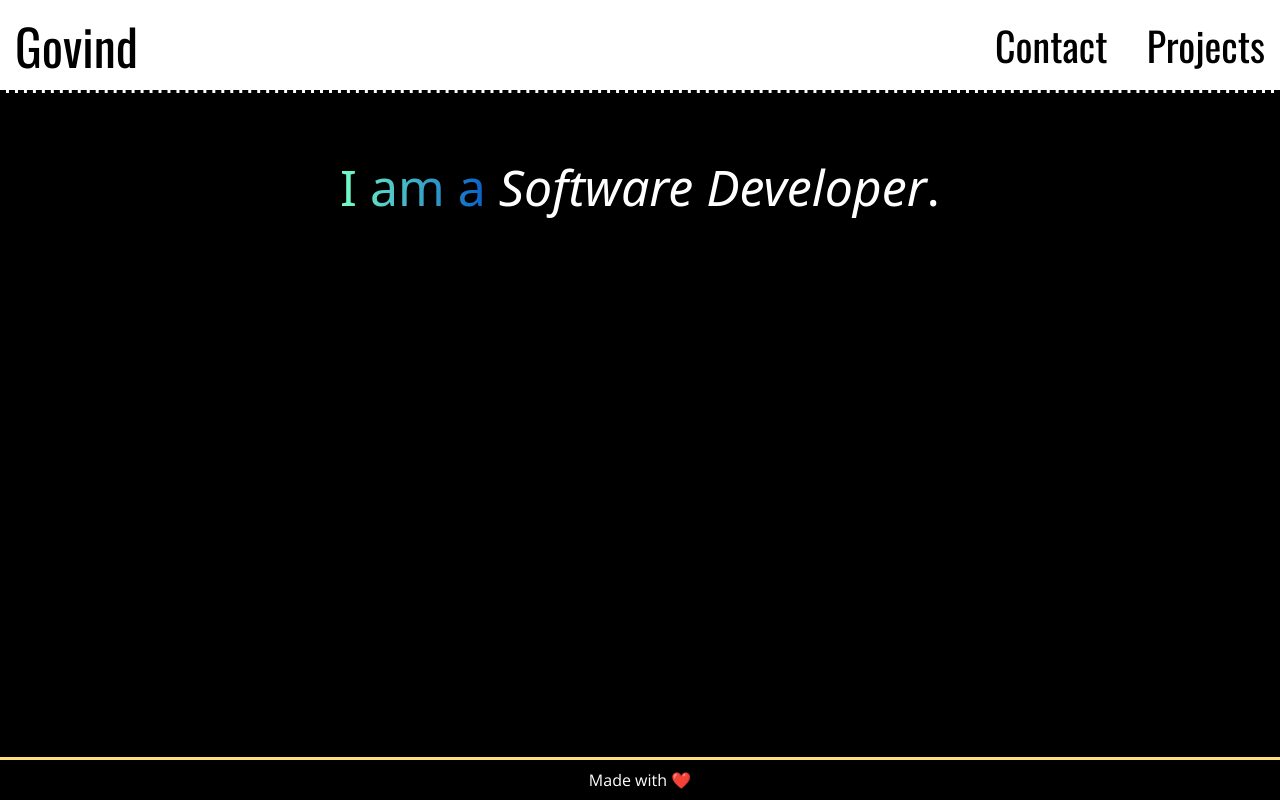
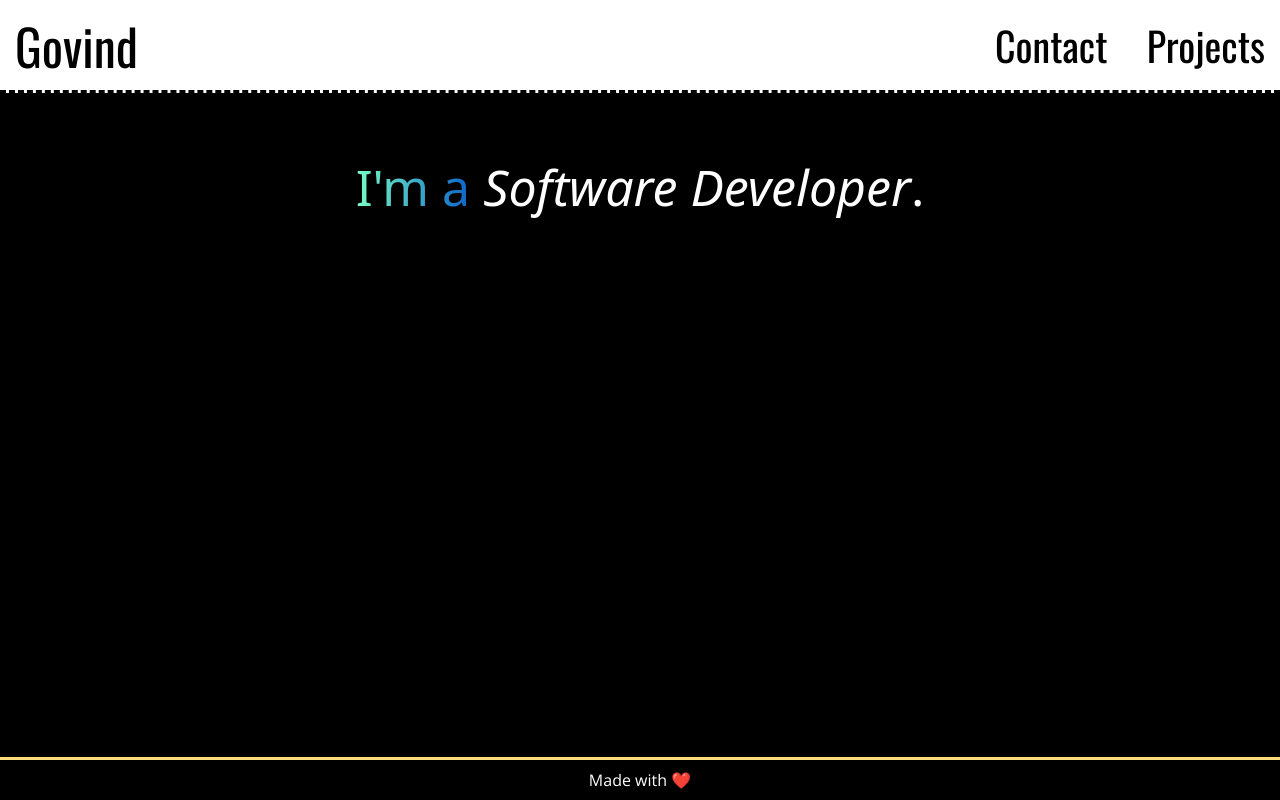
Before and after one commit to govtx86/govtx86.github.io, an Astro site: page / in a window 1280 px wide. Built offline with nearby package versions, Linux system fonts and the light colour scheme; Astro itself is replaced by a stand-in of ours.

Commit message:
Style change

```diff
--- a/src/pages/index.astro
+++ b/src/pages/index.astro
@@ -6,7 +6,7 @@ import BaseLayout from "../layouts/BaseLayout.astro";
     <p style="font-size: 50px; text-align: center;">
         <span
             style="background: linear-gradient(to right, #76ffc6, #0051ca); -webkit-text-fill-color: transparent; -webkit-background-clip: text;"
-            >I am a
+            >I'm a
         </span>
         <em>Software Developer</em>.
     </p>
```
